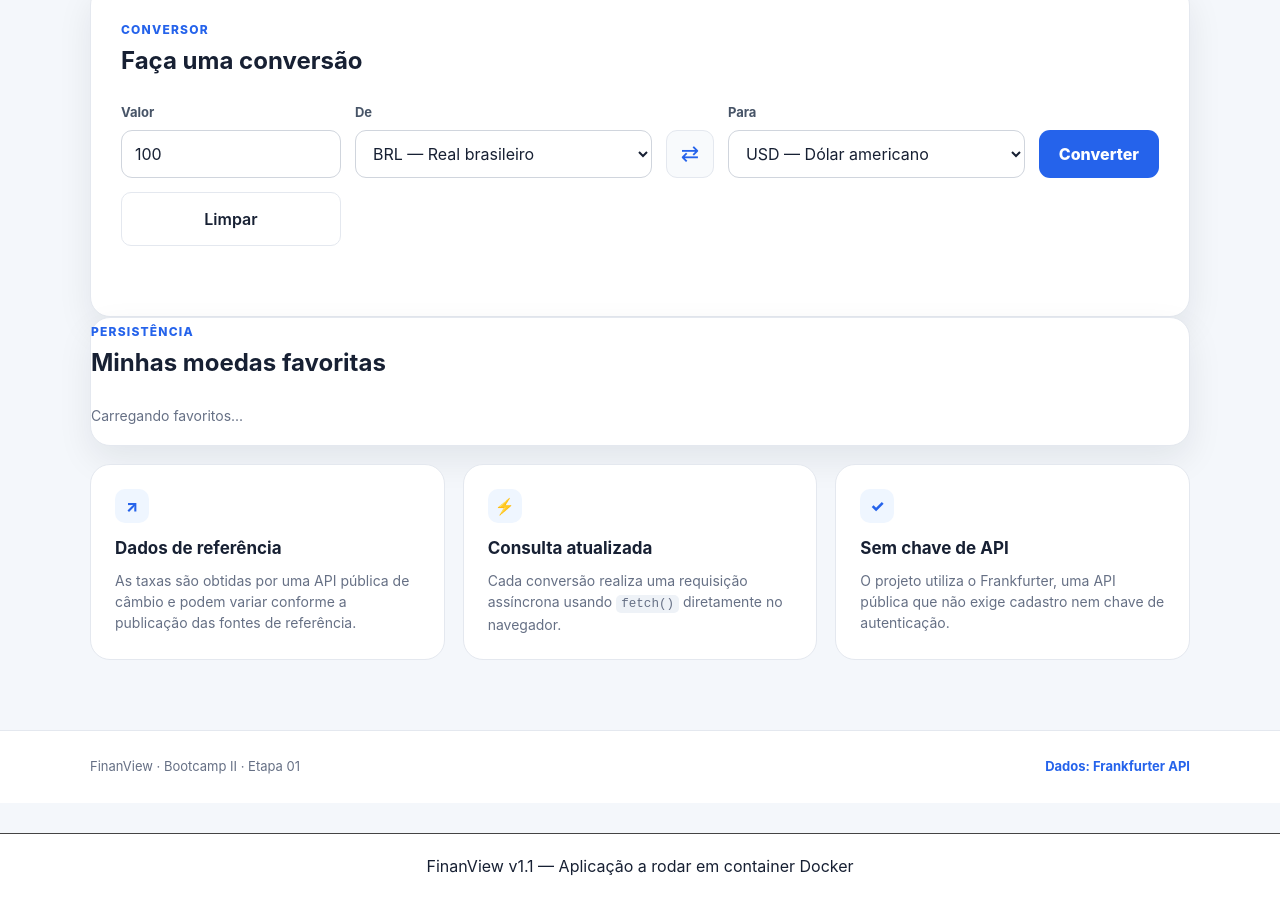
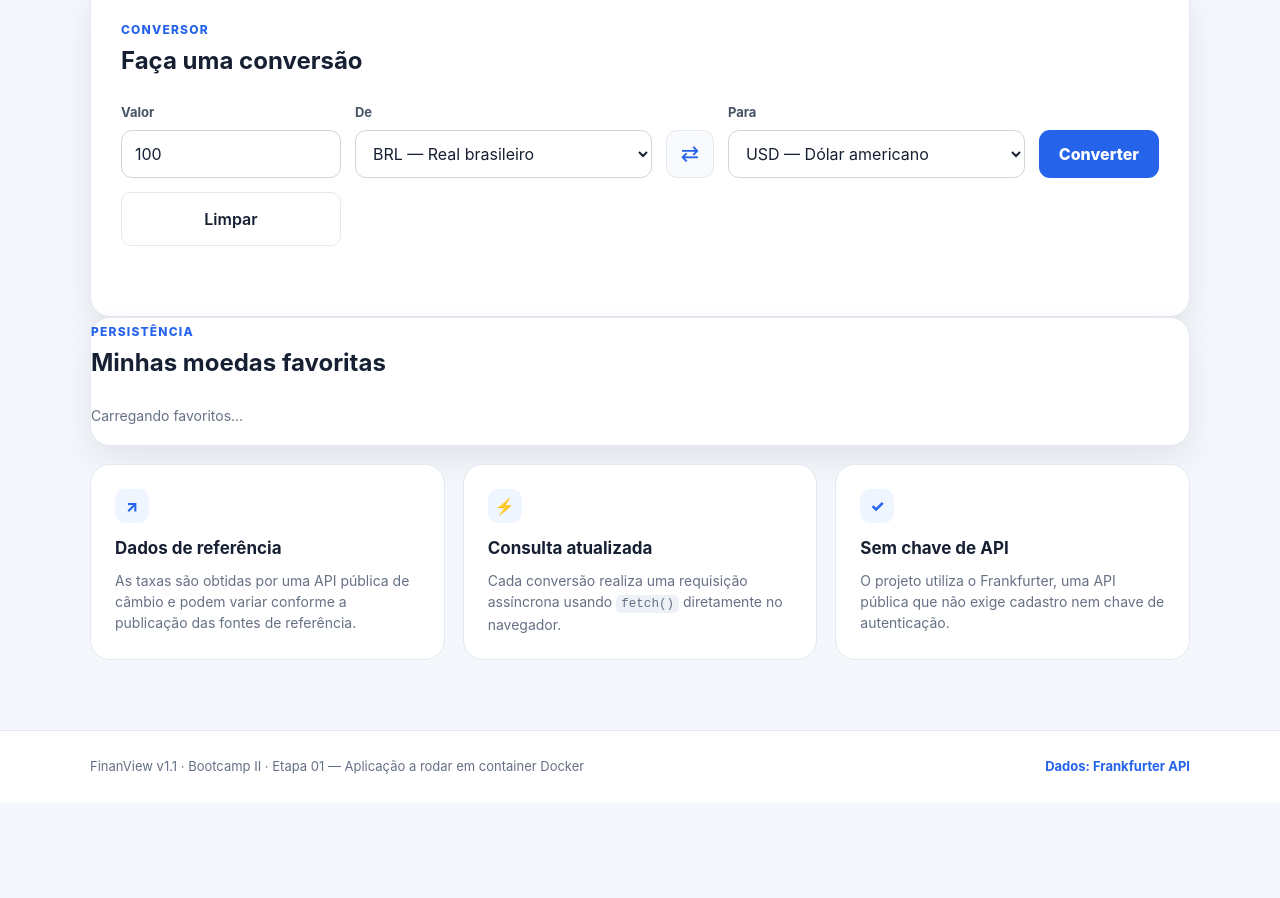
Before and after one commit to ArthurV377/finanview, a plain HTML site: page index.html in a window 1280 px wide. Shown: the part 381-1279 px from the top of the page. After the commit the page ends 1184 px from the top, so only its background shows below. Drawn offline with Linux system fonts and the light colour scheme; a script that the page names is missing.

Commit message:
fix: unifica rodape do index.html

```diff
--- a/index.html
+++ b/index.html
@@ -121,6 +121,7 @@
         </div>
       </div>
     </section>
+
     <section class="card" aria-labelledby="titulo-favoritos">
       <div class="card-header">
         <div>
@@ -135,6 +136,7 @@
 
       <ul id="lista-favoritos"></ul>
     </section>
+
     <section class="info-grid">
       <article class="card info-card">
         <span class="info-icon">↗</span>
@@ -167,7 +169,7 @@
 
   <footer>
     <div class="container footer-content">
-      <p>FinanView · Bootcamp II · Etapa 01</p>
+      <p>FinanView v1.1 · Bootcamp II · Etapa 01 — Aplicação a rodar em container Docker</p>
       <a href="https://frankfurter.dev/" target="_blank" rel="noopener noreferrer">
         Dados: Frankfurter API
       </a>
@@ -175,9 +177,5 @@
   </footer>
 
   <script type="module" src="script.js"></script>
-  <footer style="text-align: center; padding: 20px; margin-top: 30px; border-top: 1px solid #444;">
-  <!-- Rodapé da aplicação -->
-    <p>FinanView v1.1 — Aplicação a rodar em container Docker</p>
-</footer>
 </body>
 </html>
```
Lines whose indentation alone changed are shown as unchanged.
